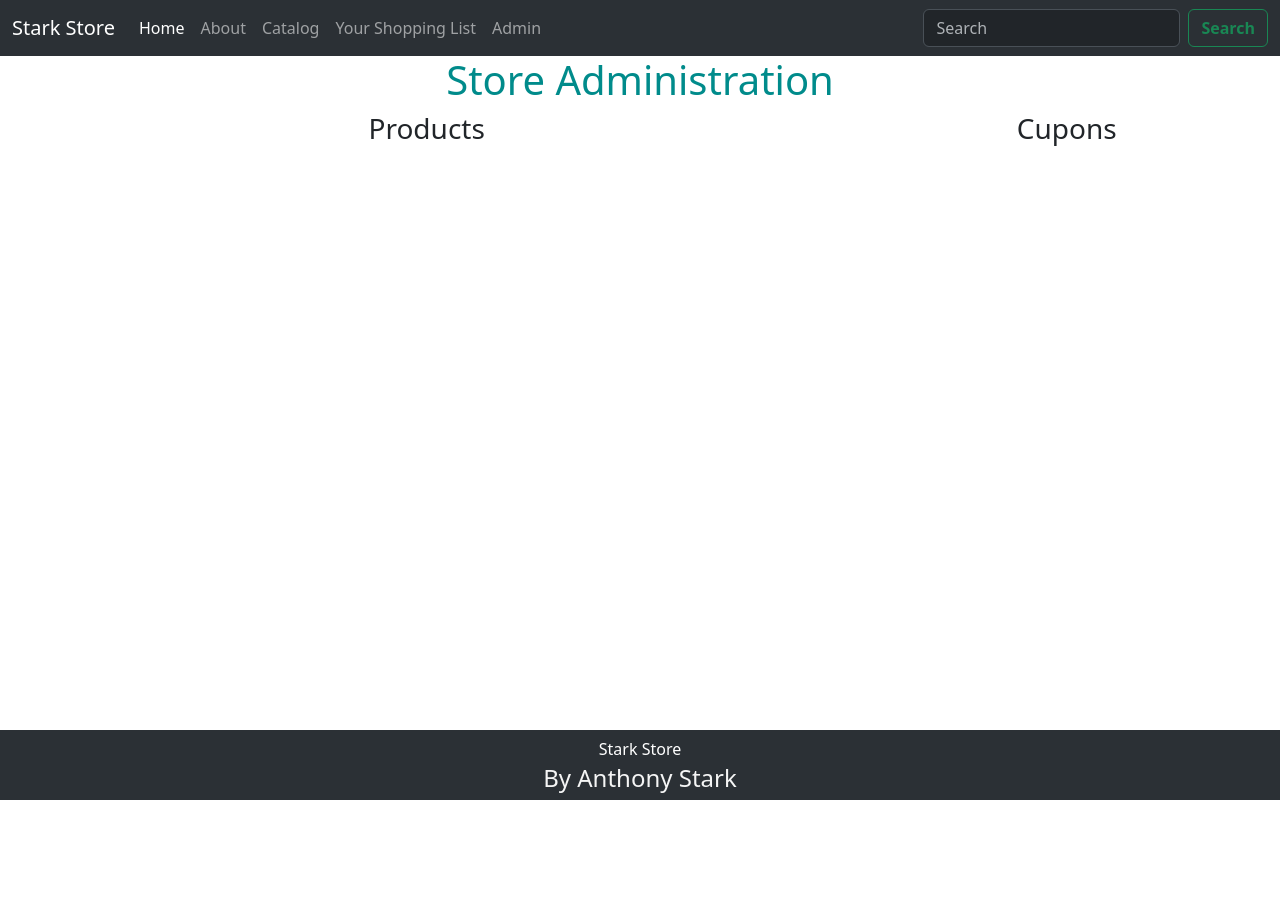
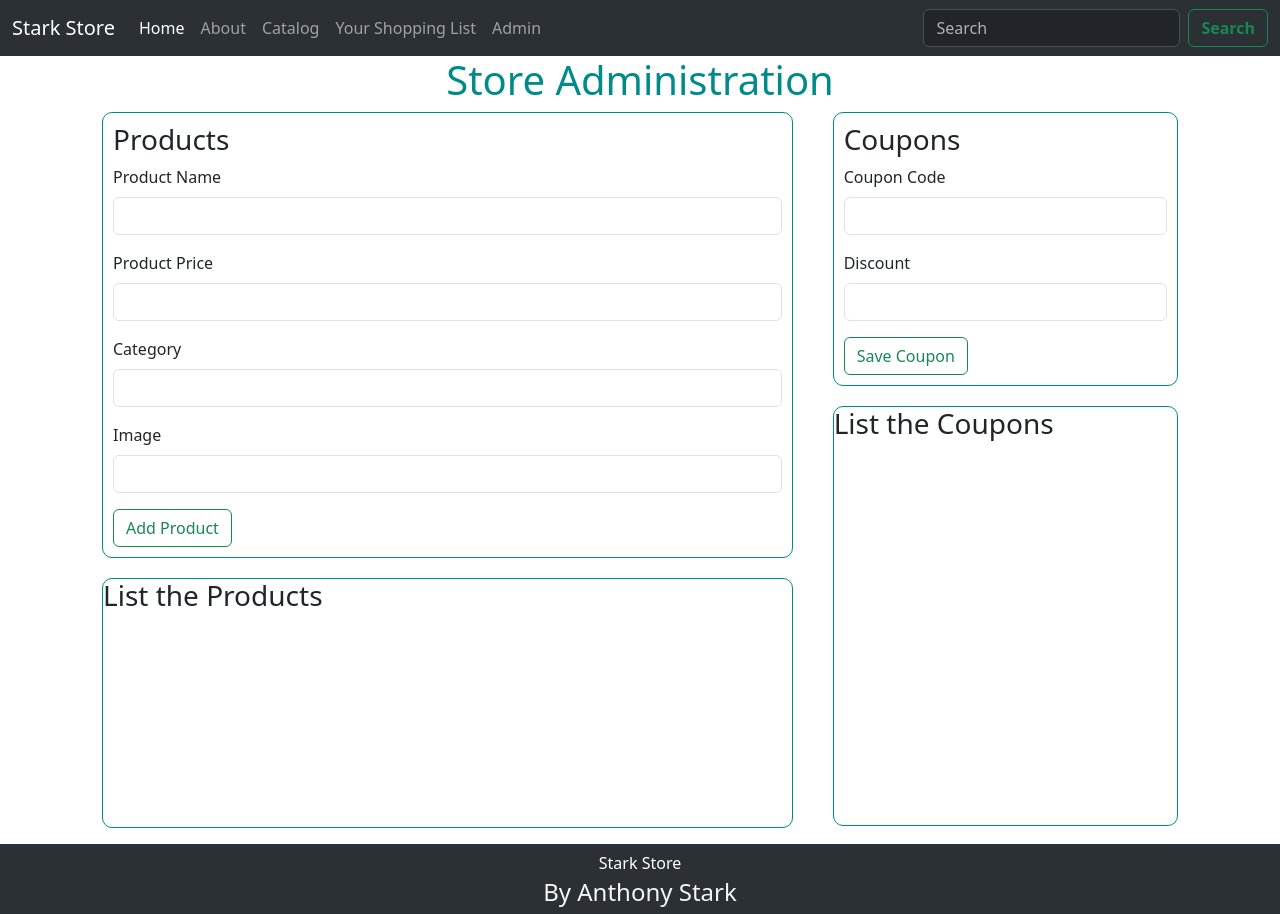
Before and after one commit to Mauricio-Chavez/Online_store, a React (Create React App) app in the folder app/: page /admin in a window 1280 px wide. Before the commit the page ends 800 px from the top, so only its background shows below. Built offline with nearby package versions, Linux system fonts and the light colour scheme.

Commit message:
Class 2- Assignment 2

```diff
--- a/app/src/pages/Admin.css
+++ b/app/src/pages/Admin.css
@@ -5,10 +5,43 @@
 }
 .admin .parent .prods{
     flex: 2;
+    margin: 0 20px;
 }
 .admin .parent .cupons{
     flex: 1;
+    margin: 0 20px;
 }
 .admin h1{
     color: darkcyan;
 }
+.admin .form{
+    border: 1px solid darkcyan;
+    padding: 10px;
+    text-align: left;
+    border-radius: 10px;
+}
+.admin .form div{
+    margin-bottom: 10px;
+}
+.admin ul {
+    text-align: left;
+    min-height: 300px;
+    border: 1px solid darkcyan;
+    border-radius: 10px;
+    margin-top: 20px;
+    padding-left: 0;
+}
+.admin ul li {
+    list-style: none;
+    padding: 10px;
+    border-bottom: 1px solid darkcyan;
+    border-radius: 0 0 10px 10px;
+}
+.admin .prods ul {
+    min-height: 250px;
+
+}
+.admin .cupons ul {
+    min-height: 420px;
+
+}
--- a/app/src/pages/Admin.jsx
+++ b/app/src/pages/Admin.jsx
@@ -1,15 +1,94 @@
-import React from 'react'
+import React, { useState } from 'react'
 import './Admin.css'
 function Admin() {
+    const [coupon, setCoupon] = useState({
+        code:'',
+        discount:'',
+    });
+    const [product, setProduct] = useState({
+        title:'',
+        price:'',
+        category:'',
+        image:'',
+    });
+    const [allProducts, setAllProducts] = useState([]);
+    function handleProductChange(e) {
+        const val = e.target.value
+        const name = e.target.name
+
+        var copy = {...product}
+        copy[name] = val;
+        setProduct(copy);
+    }
+    function saveProduct(e) {
+        e.preventDefault();
+        console.log(product);
+        setAllProducts([...allProducts, product]);
+    }
+    const [allCoupons, setAllCoupons] = useState([]);
+
+    function handleCouponChange(e) {
+        const val = e.target.value
+        const name = e.target.name
+
+        var copy = {...coupon}
+        copy[name] = val;
+        setCoupon(copy);
+    }
+    function saveCoupon(e) {
+        e.preventDefault();
+        setAllCoupons([...allCoupons, coupon]);
+    }
     return (
         <div className='admin page'>
             <h1>Store Administration</h1>
-            <div className='parent'>
+            <div className='parent container'>
                 <div className='prods'>
-                    <h3>Products</h3>
+
+                    <form className='form'>
+                        <h3>Products</h3>
+                        <div className='mb-3'>
+                            <label className='form-label'>Product Name</label>
+                            <input type="text" className='form-control' name="title" onChange={handleProductChange}/>
+                        </div>
+                        <div className='mb-3'>
+                            <label className='form-label'>Product Price</label>
+                            <input type="number" className='form-control' name='price'onChange={handleProductChange}/>
+                        </div>
+                        <div className="mb-3">
+                            <label className="form-label">Category</label>
+                            <input type="text" className="form-control" name='category' onChange={handleProductChange}/>
+                        </div>
+                        <div className="mb-3">
+                            <label className="form-label">Image</label>
+                            <input type="text" className="form-control" name='image' onChange={handleProductChange}/>
+                        </div>
+
+                        <button type='submit' className='btn btn-outline-success' onClick={saveProduct}>Add Product</button>
+                    </form>
+                    <ul>
+                    <h3>List the Products</h3>
+                        {allProducts.map( p => <li ><b>Name: </b>{p.title} - <b>Price:</b> ${p.price} - <b>Category:</b> {p.category} - <b>Image:</b> {p.image}</li>)}
+                    </ul>
                 </div>
                 <div className='cupons'>
-                    <h3>Cupons</h3>
+
+                    <form action="" className='form'>
+                        <h3>Coupons</h3>
+                        <div className='mb-3'>
+                            <label className='form-label'>Coupon Code</label>
+                            <input type="text" className='form-control' onChange={handleCouponChange} name='code'/>
+                        </div>
+                        <div className='mb-3'>
+                            <label className='form-label'>Discount</label>
+                            <input type="number" className='form-control' onChange={handleCouponChange} name='discount'/>
+                        </div>
+                        <button type='submit' className='btn btn-outline-success' onClick={saveCoupon}>Save Coupon</button>
+                    </form>
+                    <ul>
+                    <h3>List the Coupons</h3>
+                        {allCoupons.map( c => <li ><b>Code: </b>{c.code} - <b>Discount:</b> {c.discount}% </li>)}
+                    </ul>
                 </div>
             </div>
         </div>
--- a/app/src/pages/Home.jsx
+++ b/app/src/pages/Home.jsx
@@ -1,10 +1,12 @@
 import React from 'react'
 import './Home.css'
+import { Link } from 'react-router-dom'
 
 function Home() {
     return (
         <div className='home page'>
-            <h3>This is the Home Page</h3>
+            <h3>Welcome to Stark Store</h3>
+            <Link to='/catalog' className='btn btn-outline-success'>View Catalog{'>'}</Link>
         </div>
     )
 }
```
